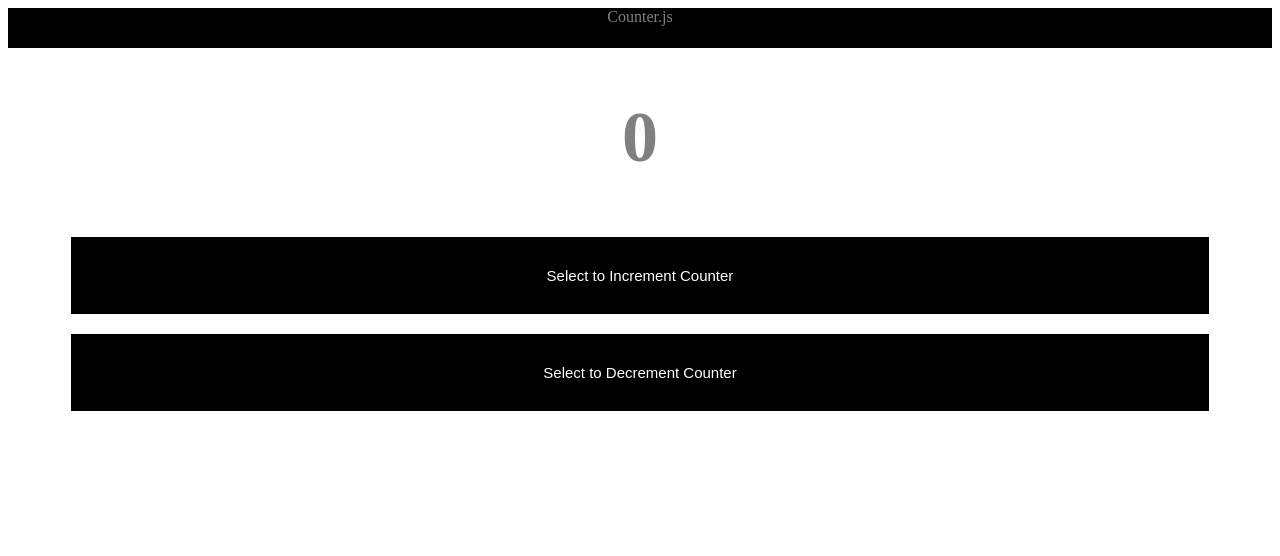
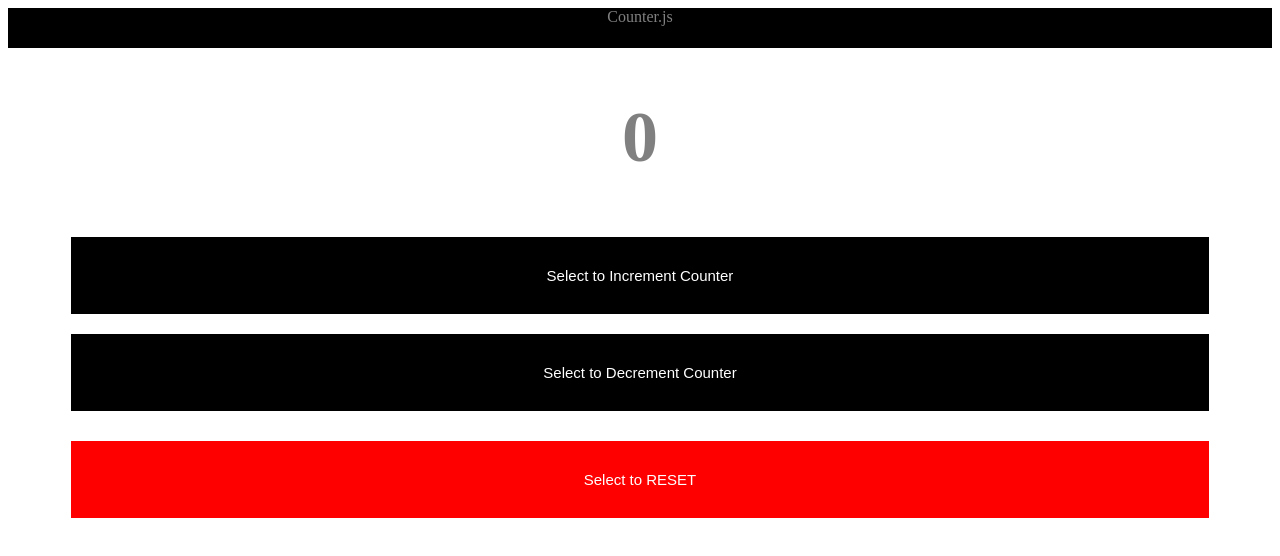
Before and after one commit to Chasecooler/counter3, a React (Create React App) app: page / in a window 1280 px wide. Shown: the top 556 px of the page. Built offline with nearby package versions, Linux system fonts and the light colour scheme.

Commit message:
reset color is red

```diff
--- a/src/App.js
+++ b/src/App.js
@@ -14,7 +14,20 @@ class Counter extends Component {
       this.setState ({
         count: this.state.count + 1
       })
+    };
 
+    decrement =() => {
+      this.setState ({
+        count: this.state.count - 1
+      })
+
+    };
+
+    reset =() => {
+      this.setState (
+        {
+          count: this.state.count * 0
+        })
     };
   render () {
     return(
@@ -23,7 +36,8 @@ class Counter extends Component {
         <div className="counter">
           <h1>{this.state.count}</h1>
           <button type="button" onClick={this.increment}>Select to Increment Counter</button>
-          <button type="button">Select to Decrement Counter</button>
+          <button type="button" onClick={this.decrement}>Select to Decrement Counter</button>
+          <button id="reset" type="button" onClick={this.reset}>Select to RESET</button>
         </div>
       </div>
       // <div>TEST</div>
--- a/src/index.css
+++ b/src/index.css
@@ -63,6 +63,14 @@ body {
 
 }
 
+/* RESET */
+
+#reset {
+
+  background-color: red;
+  color: white;
+  margin: 20px;
+}
 
 
 .container {
```
